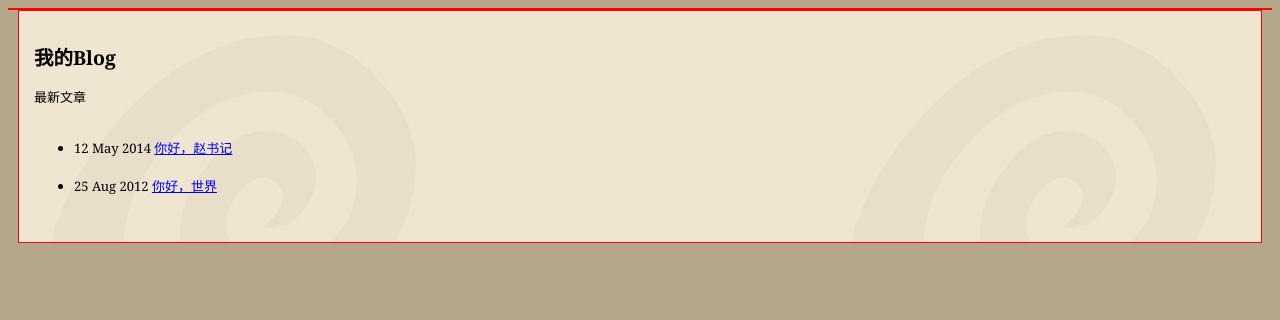
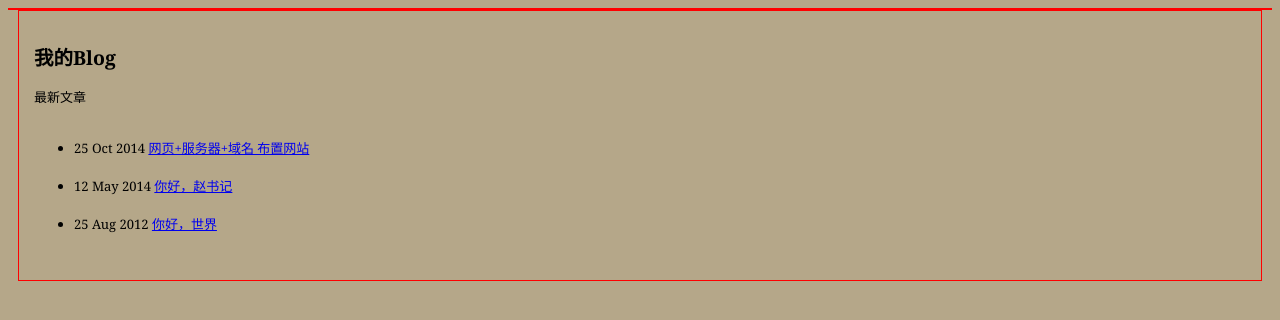
Before and after one commit to Fav/Elusive, a Jekyll site: the page built from index.html, in a window 1280 px wide. Shown: the top 320 px of the page. Built offline with Jekyll 4.4.1, drawn with Linux system fonts in a browser that asks for light colours; part of the change alters nothing that is shown.

Commit message:
Signed-off-by: fav <f25457@qq.com>

```diff
--- a/_layouts/default.html
+++ b/_layouts/default.html
@@ -11,7 +11,7 @@
 			  margin:           10%,0;
 			}
 			#main {
-			  background-image:	url(img/background.gif);
+			  background-image:	url(_img/background.gif);
 			  background-repeat: repeat-x;
 			  font-size:        100%;
 			  padding:          15px;
--- /dev/null
+++ b/_posts/2014-10-25-setting-a-webpage.html
@@ -0,0 +1,162 @@
+---
+layout: default
+title: 网页+服务器+域名 布置网站
+---
+
+<h1>布置网站</h1>
+
+<p>
+需要对linux有简单的了解，会使用简单的命令<br/>
+我做这里的步骤时也有很多不懂，于是百度，谷歌，找人请教，终于走通了，哈哈。<br/>
+
+网页：<br/>
+服务器：Linux + nginx  ，客户机:windows7<br/>
+域名：<br/>
+</p>
+
+<h2>网页部分</h2>
+<p>
+建立一个本地网页，很简单（http://www.w3school.com.cn/html/index.asp），类似如下内容，复制到记事本中，保存为  测试.html,使用浏览器打开<br/>
+内容：<br/>
+<p>
+<textarea rows="13" cols="50">
+<html>
+<head>
+<meta http-equiv="Content-Type" content="text/html; charset=utf-8" />
+<title>我的网页</title>
+</head>
+	<body>
+		<h1>测试</h1>
+	</body>
+</html>
+</textarea>
+<p>
+效果：
+</p>
+<img src="../_img/image001.png">
+<p>
+但是这个网页只能在本地浏览，如何能在外部网上也能浏览呢？<br/>
+ </p>
+
+<h2>服务器：Linux + nginx</h2>
+<p>
+要将我们做好的网页能在万维网上直接看到，需要把网页文件放到服务器上，经过一系列的配置（租服务器就需要付费了），这里服务器已经安装好nginx，看看这部分的原材料：<br/>
+服务器IP地址：以下用  200.200.1.10<br/>
+用户名：root<br/>
+密码：testmima<br/>
+端口：28565<br/>
+
+连接服务器：下载putty.exe 和 psftp.exe (http://www.chiark.greenend.org.uk/~sgtatham/putty/download.html)<br/>
+都是绿色的，直接可以用<br/>
+
+先把网页上传到服务器<br/>
+Windows中执行cmd，定位到psftp.exe所在文件夹<br/>
+</p>
+<img src="../_img/image003.png">
+<p>
+大写P要注意，而且要在文件加下执行。<br/>
+回车之后，登录成功的话，就进入root的命令行<br/>
+ </p>
+<img src="../_img/image004.png"></br></br>
+<img src="../_img/image005.png">
+<p>
+
+下面一次解释命令的意义<br/>
+
+//进入 usr文件夹<br/>
+psftp> cd /usr		<br/>
+Remote directory is now /usr<br/><br/>
+
+//创建test文件夹<br/>
+psftp> mkdir test	<br/>
+mkdir /usr/test: OK<br/><br/>
+
+//上传d:\desktop\test.html（本机路径） 到/usr/test/test.html（目标路径）<br/>
+psftp> put d:\desktop\test.html /usr/test/test.html 	<br/>
+local:d:\desktop\test.html => remote:/usr/test/test.html<br/>
+
+至此，文件上传完成。<br/>
+
+接下来设置访问路径<br/>
+</p>
+<img src="../_img/image006.png">
+<p>
+如果出现以下错误<br/>
+ </p>
+<img src="../_img/image007.png">
+<p>
+解决方法： <br/>
+1.vi /etc/ssh/sshd_config 将PermitRootLogin的注释取消，或者将no改为yes。<br/>
+2.service sshd restart<br/>
+3.setup命令进入将防火墙关闭。<br/>
+以上是网上搜索的，可是没有用，因为我…..端口号输入错了 -_-! 如果你也出现这种情况，请检查一下自己的端口号~<br/>
+
+输入用户名root和密码，密码直接输完，界面上不会显示<br/>
+</p>
+<img src="../_img/image008.png">
+<p>
+输完后回车
+ </p>
+<img src="../_img/image011.jpg">
+<p>
+
+输入远程机上的nginx配置文件的路径
+ </p>
+<img src="../_img/image012.png"><br/><br/>
+<img src="../_img/image013.png">
+<p>
+
+
+这里我们需要配置成这样                   <br/>
+<textarea rows="9" cols="50">
+Server{
+	listen 80;
+	server_name localhost;
+	location / {
+		root  /usr/test
+		index test.html
+	}
+}
+</textarea>
+</br>
+
+如果一个ip地址要对应不同的网页就需要配置多个server                     <br/>
+<textarea rows="20" cols="80">
+Server{
+	listen 80;
+	server_name  网址1 例如：www.page1.com;
+	location / {
+		root  /usr/test
+		index  test1.html
+	}
+}
+Server{
+	listen 80;
+	server_name网址2 例如：www.page2.com;
+	location / {
+		root  /usr/test
+		index  test2.html
+	}
+}
+</textarea>  <br/>
+按Esc退出编辑  :wq 保存编辑退出，然后重启 nginx，是配置生效
+nginx –s reload 回车
+  </p>
+<img src="../_img/image014.png">
+<p>
+
+在IE里面输入 200.200.1.10 就会出现测试界面（好吧，这张是我PS的 -_-!!）
+   </p>
+<img src="../_img/image015.png">
+<p>
+
+有时候你会抱怨，我擦，这一堆一堆的数字，谁记得住，为什么不能取点有意义的名字呢？恩恩，这个时候，域名闪亮登场，可以理解域名是目标ip地址的别名，比如我们常用的www.baidu.com 它是115.239.211.110的别名，在IE里面输入两个地址，都能跳出百度的网页，那么，我也想要一个，请往下看：
+
+<h2>域名</h2>
+一个不好的消息，大部分域名是需要收费的，当然也有一些免费的比如 www.dot.tk,基本差不多，这里用我自己的一个域名来举例（如果不知道怎么搞到域名，baidu吧，收费的东西，在没给钱的时候，你总是可以找客服提很多问题^^，比如挖掘机什么的）
+好吧，不管你在什么网上搞到了域名，找到域名解析设置，添加A记录，指向200.200.1.10
+</p>
+<img src="../_img/image016.png">
+<p>
+Ok 大功告成，有些域名解析需要几个小时才能生效，so，等等，然后惊喜就会出现了
+</p>
```
Also changed, not shown: _img/background.gif (renamed from img/background.gif), _img/image001.png (added), _img/image003.png (added), _img/image004.png (added), _img/image005.png (added), _img/image006.png (added), _img/image007.png (added), _img/image008.png (added), _img/image011.jpg (added), _img/image012.png (added), _img/image013.png (added), _img/image014.png (added), _img/image015.png (added), _img/image016.png (added).
